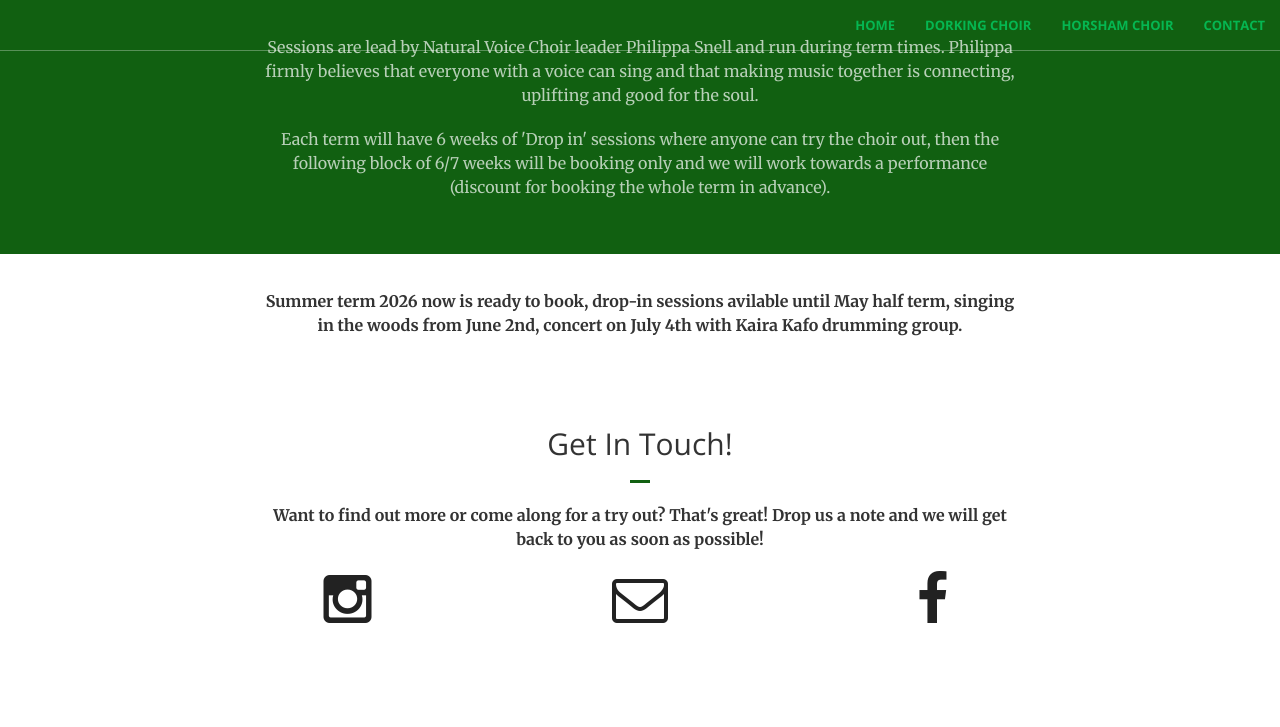
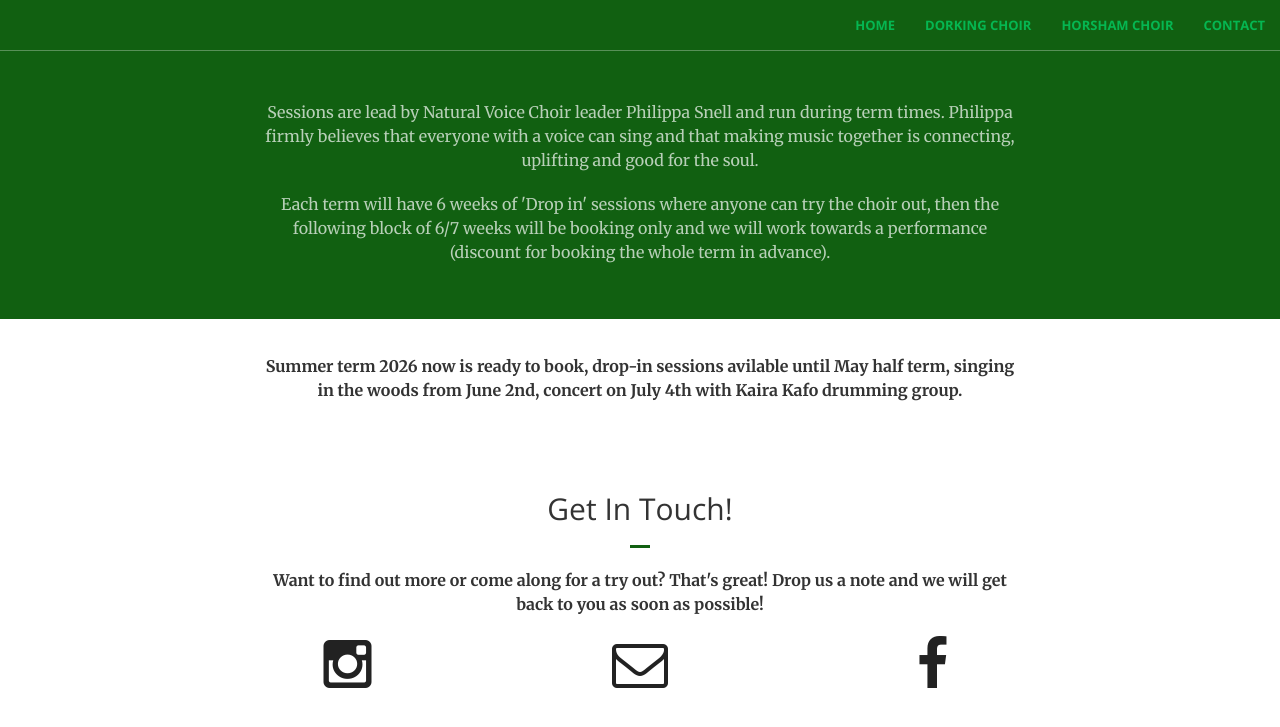
Before and after one commit to thewildchoir/thewildchoir-website, a Jekyll site: the page built from horsham-choir.html, in a window 1280 px wide. Shown: the top 727 px of the page. Built offline with Jekyll 4.4.1, drawn with Linux system fonts in a browser that asks for light colours.

Commit message:
Styling for town pages

```diff
--- a/_includes/dorking-info.html
+++ b/_includes/dorking-info.html
@@ -1,4 +1,4 @@
-<section class="bg-primary" id="about">
+<section class="bg-primary info">
     <div class="container">
         <div class="row">
             <div class="col-lg-8 col-lg-offset-2 text-center">
--- a/_includes/horsham-info.html
+++ b/_includes/horsham-info.html
@@ -1,4 +1,4 @@
-<section class="bg-primary" id="about">
+<section class="bg-primary info">
     <div class="container">
         <div class="row">
             <div class="col-lg-8 col-lg-offset-2 text-center">
--- a/_sass/_base.scss
+++ b/_sass/_base.scss
@@ -211,6 +211,10 @@ header {
 
 // Sections
 
+.info {
+    padding-top: 100px;
+}
+
 .section-heading {
     margin-top: 0;
 }
```
